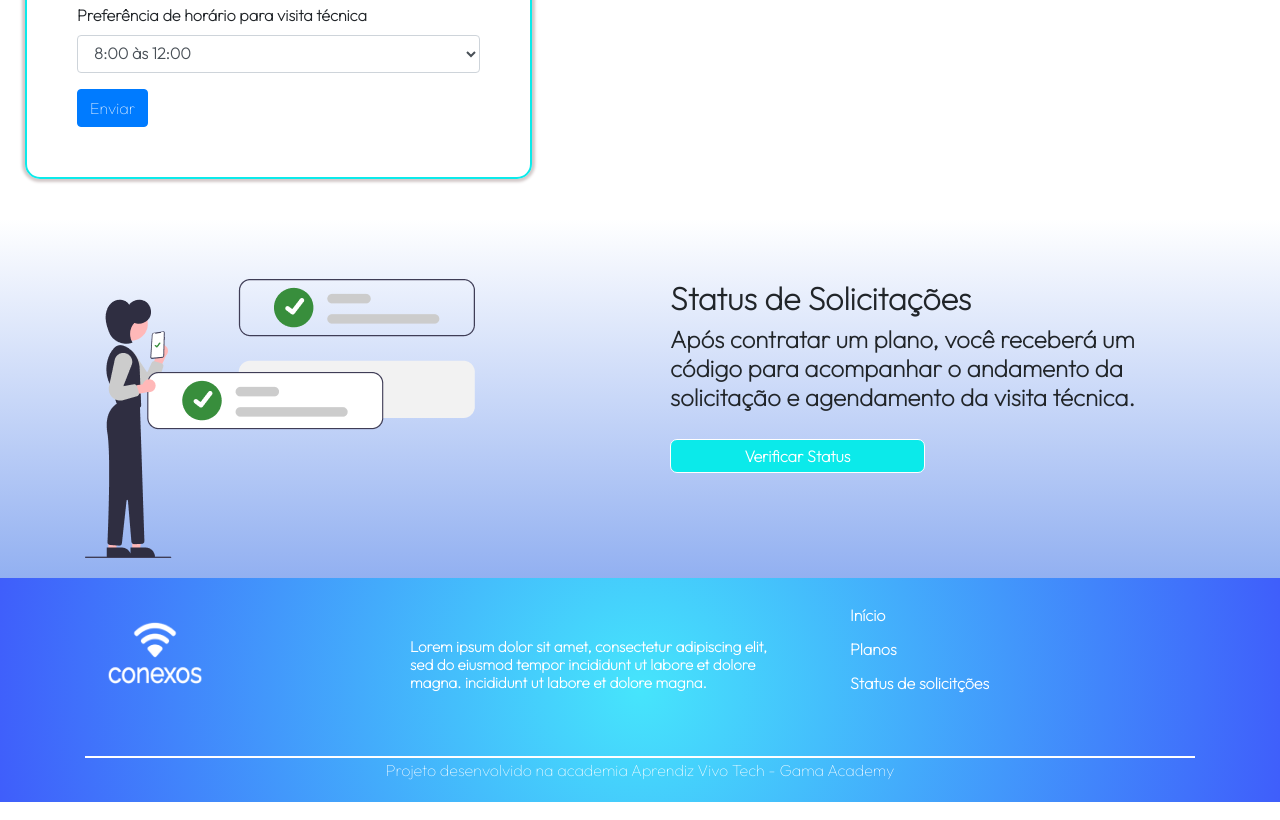
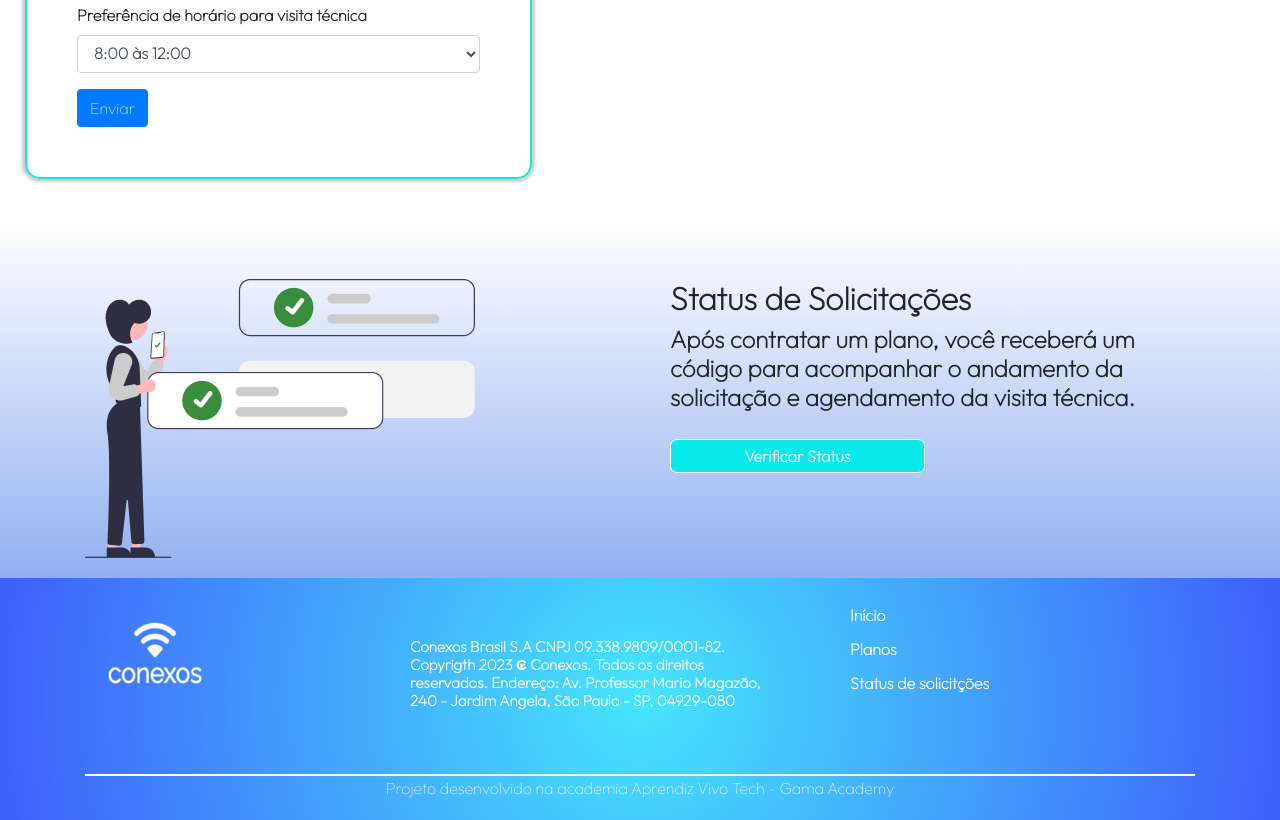
Before and after one commit to WANDERRIT/projeto-integrador-conexos, a plain HTML site: page index.html in a window 1280 px wide. Shown: the part 2592-3412 px from the top of the page. Drawn offline with nearby package versions, Linux system fonts and the light colour scheme.

Commit message:
Alteração no rodapé das páginas colocando Conexos Brasil S.A CNPJ 09.338.9809/0001-82. Copyrigth 2023 ₢ Conexos. Todos os direitos reservados.

```diff
--- a/index.html
+++ b/index.html
@@ -271,8 +271,8 @@
           </div>
         </div>
         <div class="col-5">
-          <h5>Lorem ipsum dolor sit amet, consectetur adipiscing elit, sed do eiusmod tempor incididunt ut labore et
-            dolore magna. incididunt ut labore et dolore magna.</h5>
+          <h5>Conexos Brasil S.A CNPJ 09.338.9809/0001-82. Copyrigth 2023 ₢ Conexos. Todos os direitos reservados.
+            Endereço: Av. Professor Mario Magazão, 240 - Jardim Angela, São Paulo - SP, 04929-080 </h5>
         </div>
         <div class="col-4">
           <ul>
```
Also changed, not shown: pagina-planos-2.html (+2 -2 lines), pagina-planos-3.html (+2 -2 lines), pagina-planos.html (+2 -2 lines).
